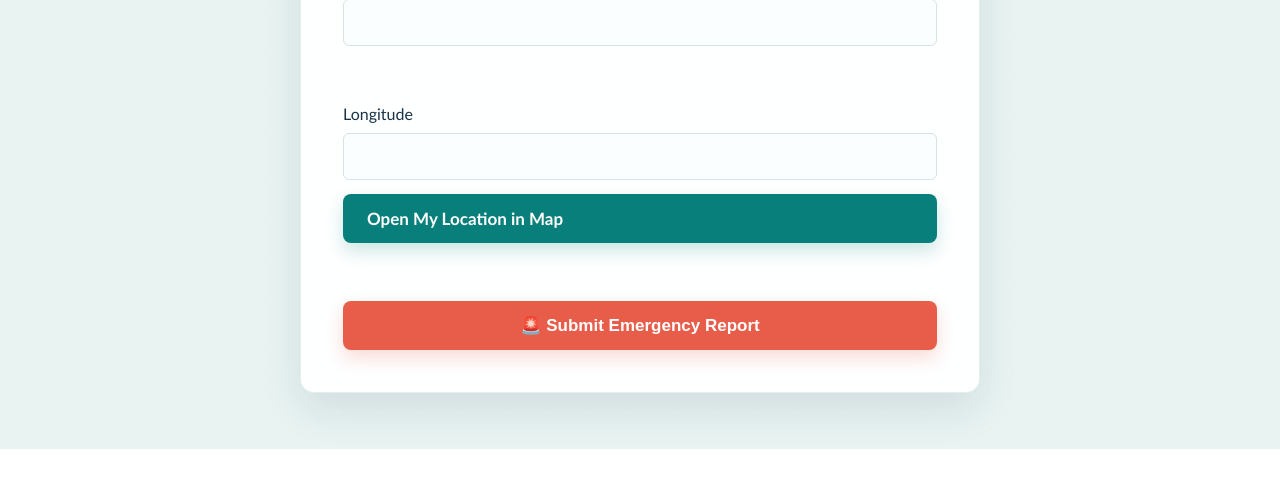
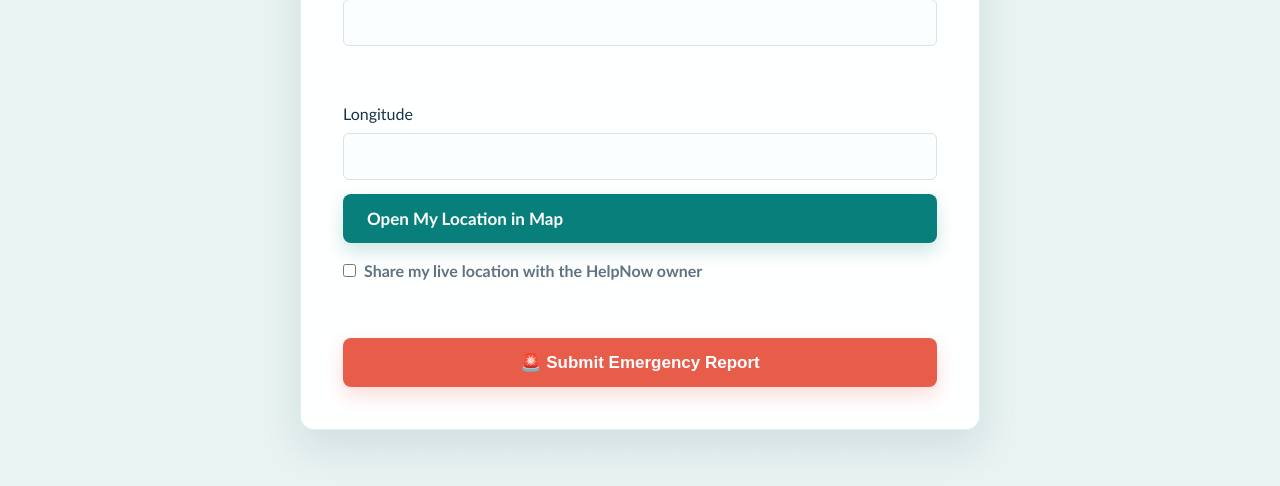
Before and after one commit to vinothvinothvinoth3333-jpg/helpnow-emergency-network, a Flask app: page /report in a window 1280 px wide. Shown: the part 807-1293 px from the top of the page. Before the commit the page ends 1256 px from the top, so only its background shows below. Run offline with Flask 3, Linux system fonts and the light colour scheme.

Commit message:
Updated HelpNow

```diff
--- a/app.py
+++ b/app.py
@@ -2,7 +2,7 @@ import re
 import sqlite3
 from pathlib import Path
 
-from flask import Flask, redirect, render_template, request, session, url_for
+from flask import Flask, jsonify, redirect, render_template, request, session, url_for
 from werkzeug.security import check_password_hash, generate_password_hash
 
 app = Flask(__name__)
@@ -39,6 +39,8 @@ def ensure_database():
                 description TEXT,
                 latitude REAL,
                 longitude REAL,
+                live_location INTEGER DEFAULT 0,
+                location_updated_at TIMESTAMP,
                 status TEXT DEFAULT 'pending',
                 priority TEXT DEFAULT 'normal',
                 created_at TIMESTAMP DEFAULT CURRENT_TIMESTAMP,
@@ -95,6 +97,14 @@ def ensure_database():
             connection.execute(
                 "ALTER TABLE emergency_reports ADD COLUMN recipient_phone TEXT"
             )
+        if "live_location" not in columns:
+            connection.execute(
+                "ALTER TABLE emergency_reports ADD COLUMN live_location INTEGER DEFAULT 0"
+            )
+        if "location_updated_at" not in columns:
+            connection.execute(
+                "ALTER TABLE emergency_reports ADD COLUMN location_updated_at TIMESTAMP"
+            )
 
 
 ensure_database()
@@ -149,6 +159,8 @@ def report():
                 error="Latitude and longitude must be valid numbers.",
             ), 400
 
+        live_location = 1 if request.form.get("share_live_location") == "on" else 0
+
         with get_connection() as connection:
             guest = connection.execute(
                 "SELECT id FROM users WHERE email = ?",
@@ -157,8 +169,9 @@ def report():
             report_cursor = connection.execute(
                 """
                 INSERT INTO emergency_reports
-                    (user_id, type, description, latitude, longitude, recipient_phone)
-                VALUES (?, ?, ?, ?, ?, ?)
+                    (user_id, type, description, latitude, longitude, live_location,
+                     location_updated_at, recipient_phone)
+                VALUES (?, ?, ?, ?, ?, ?, CASE WHEN ? = 1 THEN CURRENT_TIMESTAMP ELSE NULL END, ?)
                 """,
                 (
                     guest["id"],
@@ -166,6 +179,8 @@ def report():
                     description,
                     latitude,
                     longitude,
+                    live_location,
+                    live_location,
                     contact_number,
                 ),
             )
@@ -197,9 +212,78 @@ def report():
                 ),
             )
 
-        return redirect(url_for("report", submitted=report_id))
+        return redirect(url_for("report", submitted=report_id, live=live_location))
 
     return render_template("report.html")
+
+
+@app.route("/api/reports/<int:report_id>/location", methods=["POST"])
+def update_report_location(report_id):
+    data = request.get_json(silent=True) or {}
+    try:
+        latitude = float(data["latitude"])
+        longitude = float(data["longitude"])
+    except (KeyError, TypeError, ValueError):
+        return jsonify(error="Valid latitude and longitude are required."), 400
+
+    if not -90 <= latitude <= 90 or not -180 <= longitude <= 180:
+        return jsonify(error="Coordinates are outside valid ranges."), 400
+
+    with get_connection() as connection:
+        result = connection.execute(
+            """
+            UPDATE emergency_reports
+            SET latitude = ?, longitude = ?, live_location = 1,
+                location_updated_at = CURRENT_TIMESTAMP
+            WHERE id = ?
+            """,
+            (latitude, longitude, report_id),
+        )
+        if result.rowcount == 0:
+            return jsonify(error="Emergency report not found."), 404
+
+    return jsonify(latitude=latitude, longitude=longitude)
+
+
+@app.route("/api/reports/<int:report_id>/location/stop", methods=["POST"])
+def stop_report_location(report_id):
+    with get_connection() as connection:
+        result = connection.execute(
+            "UPDATE emergency_reports SET live_location = 0 WHERE id = ?",
+            (report_id,),
+        )
+        if result.rowcount == 0:
+            return jsonify(error="Emergency report not found."), 404
+
+    return jsonify(stopped=True)
+
+
+@app.route("/api/owner/reports")
+def owner_report_locations():
+    if session.get("owner_id") is None:
+        return jsonify(error="Owner login required."), 401
+
+    with get_connection() as connection:
+        reports = connection.execute(
+            """
+            SELECT id, latitude, longitude, live_location, location_updated_at
+            FROM emergency_reports
+            ORDER BY id DESC
+            """
+        ).fetchall()
+
+    return jsonify(
+        reports=[
+            {
+                "id": report["id"],
+                "latitude": report["latitude"],
+                "longitude": report["longitude"],
+                "live_location": bool(report["live_location"]),
+                "location_updated_at": report["location_updated_at"],
+            }
+            for report in reports
+        ]
+    )
 
 
 @app.route("/status/<int:report_id>")
--- a/database.py
+++ b/database.py
@@ -44,6 +44,8 @@ CREATE TABLE IF NOT EXISTS emergency_reports (
     description TEXT,
     latitude REAL,
     longitude REAL,
+    live_location INTEGER DEFAULT 0,
+    location_updated_at TIMESTAMP,
     status TEXT DEFAULT 'pending',
     priority TEXT DEFAULT 'normal',
     created_at TIMESTAMP DEFAULT CURRENT_TIMESTAMP,
--- a/static/css/style.css
+++ b/static/css/style.css
@@ -136,6 +136,23 @@ body {
     background: #cf4938;
     box-shadow: 0 11px 24px rgba(232, 93, 74, 0.3);
     transform: translateY(-2px);
+}
+
+.secondary-button {
+    margin: 0 0 16px;
+    padding: 10px 16px;
+    border: 1px solid var(--teal);
+    border-radius: 6px;
+    background: #ffffff;
+    color: var(--teal-dark);
+    cursor: pointer;
+    font: inherit;
+    font-weight: 800;
+}
+
+.secondary-button:disabled {
+    cursor: default;
+    opacity: 0.6;
 }
 
 .emergency-section {
@@ -352,6 +369,31 @@ body {
     font-weight: bold;
 }
 
+.live-location-option {
+    display: flex;
+    align-items: center;
+    gap: 8px;
+    margin-top: 8px;
+    color: var(--muted);
+    font-weight: 700;
+}
+
+.live-location-option input {
+    width: auto;
+}
+
+.live-badge {
+    display: inline-block;
+    margin-left: 8px;
+    padding: 2px 7px;
+    border-radius: 4px;
+    background: var(--teal);
+    color: #ffffff;
+    font-size: 0.72rem;
+    font-weight: 800;
+    letter-spacing: 0.04em;
+}
+
 .contact-details {
     margin-top: 10px;
     color: #4c5968;
--- a/static/js/main.js
+++ b/static/js/main.js
@@ -33,3 +33,98 @@ function getLocation() {
         }
     );
 }
+
+function startLiveLocation(reportId) {
+    if (!navigator.geolocation) {
+        return;
+    }
+
+    const status = document.getElementById("liveLocationStatus");
+    const watchId = navigator.geolocation.watchPosition(
+        function (position) {
+            const payload = {
+                latitude: position.coords.latitude,
+                longitude: position.coords.longitude,
+            };
+
+            fetch(`/api/reports/${reportId}/location`, {
+                method: "POST",
+                headers: { "Content-Type": "application/json" },
+                body: JSON.stringify(payload),
+            }).then(function (response) {
+                if (!response.ok) {
+                    throw new Error("Location update failed");
+                }
+                if (status) {
+                    status.textContent = "Live location is being shared with the HelpNow owner.";
+                }
+            }).catch(function () {
+                if (status) {
+                    status.textContent = "Live location could not be updated. Check your connection.";
+                }
+            });
+        },
+        function () {
+            if (status) {
+                status.textContent = "Location permission is required for live sharing.";
+                status.classList.add("error");
+                status.classList.remove("success");
+            }
+        },
+        { enableHighAccuracy: true, maximumAge: 5000, timeout: 10000 }
+    );
+
+    const stopButton = document.getElementById("stopLiveLocation");
+    if (stopButton) {
+        stopButton.addEventListener("click", function () {
+            navigator.geolocation.clearWatch(watchId);
+            fetch(`/api/reports/${reportId}/location/stop`, { method: "POST" });
+            stopButton.disabled = true;
+            if (status) {
+                status.textContent = "Live location sharing stopped.";
+            }
+        });
+    }
+}
+
+function refreshOwnerLocations() {
+    fetch("/api/owner/reports")
+        .then(function (response) { return response.json(); })
+        .then(function (data) {
+            data.reports.forEach(function (report) {
+                if (report.latitude === null || report.longitude === null) {
+                    return;
+                }
+                const coordinates = `${report.latitude.toFixed(6)}, ${report.longitude.toFixed(6)}`;
+                const location = document.querySelector(`[data-location="${report.id}"]`);
+                const details = document.querySelector(`[data-location-details="${report.id}"]`);
+                const mapLink = document.querySelector(`[data-map-link="${report.id}"]`);
+                const liveBadge = document.querySelector(`[data-live="${report.id}"]`);
+                if (!report.live_location && liveBadge) {
+                    liveBadge.remove();
+                }
+                if (details) {
+                    const liveLabel = report.live_location ? `<span class="live-badge" data-live="${report.id}">LIVE</span>` : "";
+                    details.outerHTML = `<p class="location-details"><span data-location="${report.id}">${coordinates}</span>${liveLabel}<br><a data-map-link="${report.id}" href="https://www.google.com/maps/search/?api=1&query=${report.latitude},${report.longitude}" target="_blank" rel="noopener">View user location on map</a></p>`;
+                } else if (location) {
+                    location.textContent = coordinates;
+                    if (mapLink) {
+                        mapLink.href = `https://www.google.com/maps/search/?api=1&query=${report.latitude},${report.longitude}`;
+                    }
+                }
+            });
+        })
+        .catch(function () {});
+}
+
+document.addEventListener("DOMContentLoaded", function () {
+    const submittedReport = new URLSearchParams(window.location.search).get("submitted");
+    const isLive = new URLSearchParams(window.location.search).get("live") === "1";
+    if (submittedReport && isLive) {
+        startLiveLocation(submittedReport);
+    }
+    if (document.querySelector("[data-location], [data-location-details]")) {
+        refreshOwnerLocations();
+        window.setInterval(refreshOwnerLocations, 5000);
+    }
+});
--- a/templates/report.html
+++ b/templates/report.html
@@ -40,6 +40,10 @@
         <p class="form-message error">{{ error }}</p>
         {% elif request.args.get('submitted') %}
         <p class="form-message success">Your emergency report was submitted. The HelpNow owner has been notified.</p>
+        {% if request.args.get('live') == '1' %}
+        <p id="liveLocationStatus" class="form-message success">Live location sharing is starting...</p>
+        <button id="stopLiveLocation" type="button" class="secondary-button">Stop Live Location</button>
+        {% endif %}
         <a class="button-link" href="{{ url_for('report_status', report_id=request.args.get('submitted')) }}">View Help Status</a>
         {% endif %}
 
@@ -156,6 +160,11 @@
                 Open My Location in Map
             </a>
 
+            <label class="live-location-option">
+                <input type="checkbox" name="share_live_location">
+                Share my live location with the HelpNow owner
+            </label>
+
 
             <br><br>
 
```
Also changed, not shown: requirements.txt (+11 -1 lines), templates/owner.html (+5 -3 lines), database/helpnow.db.
